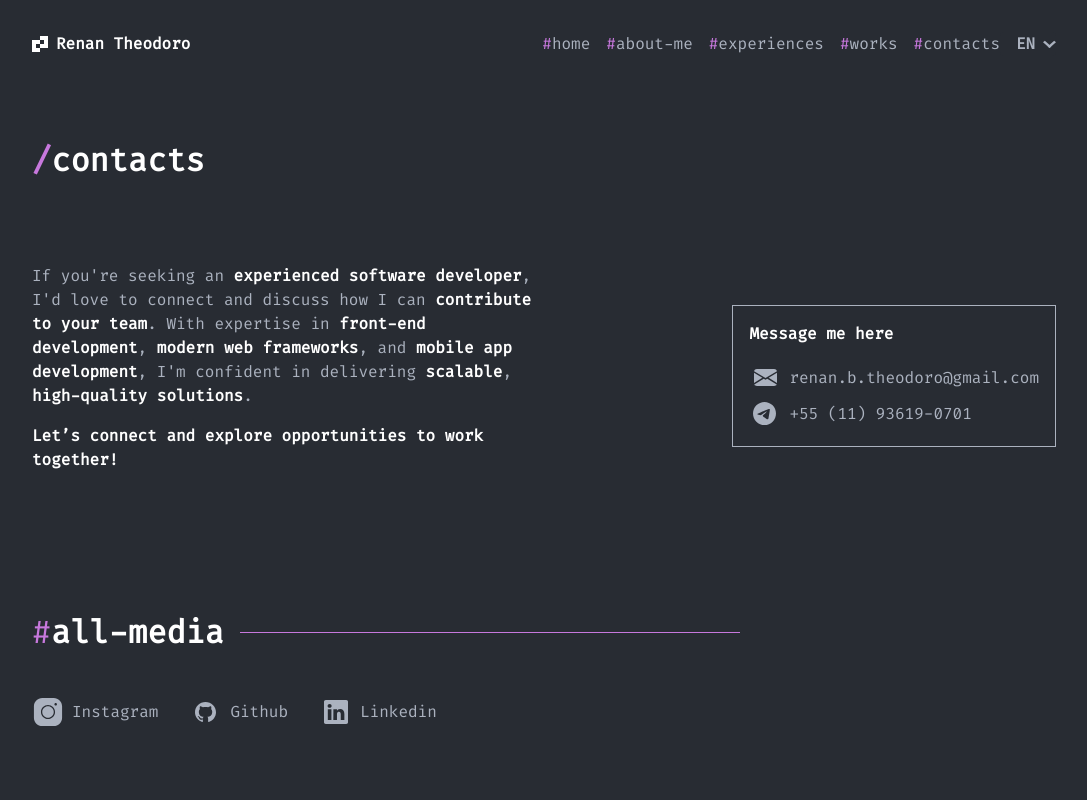
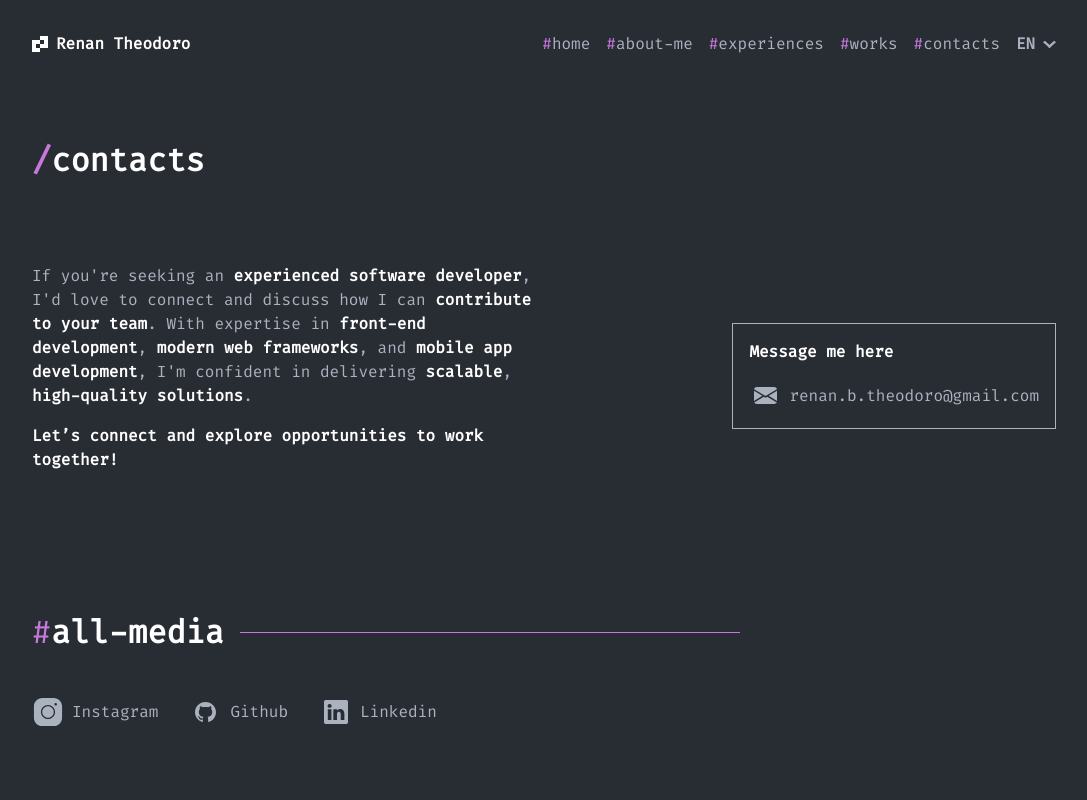
Before and after one commit to renantheodoro/portfolio, a Next.js app: page /en/contacts in a window 1280 px wide. Shown: the top 800 px of the page, without its empty margins (96-1183 px from the left). Built offline with nearby package versions, Linux system fonts and the light colour scheme.

Commit message:
refactor: removing contact

```diff
--- a/src/components/molecules/ContactContent.tsx
+++ b/src/components/molecules/ContactContent.tsx
@@ -45,20 +45,6 @@ export default function ContactContent() {
                 />
                 <span className="ml-2">renan.b.theodoro@gmail.com</span>
               </Link>
-
-              <Link
-                href="tel:5511936190701"
-                target="_blank"
-                className="flex flex-row items-center"
-              >
-                <Image
-                  src="/svg/telegram.svg"
-                  alt="telegram"
-                  width={32}
-                  height={32}
-                />
-                <span className="ml-2">+55 (11) 93619-0701</span>
-              </Link>
             </div>
           </div>
         </div>
```
